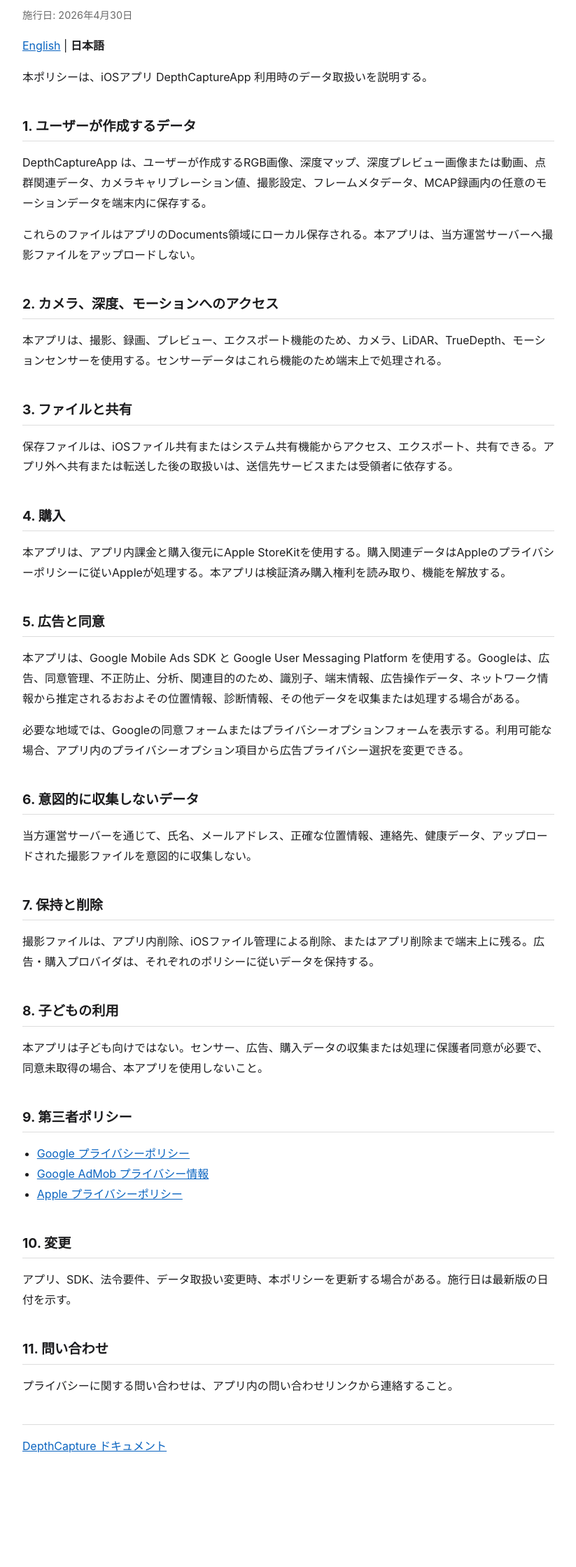
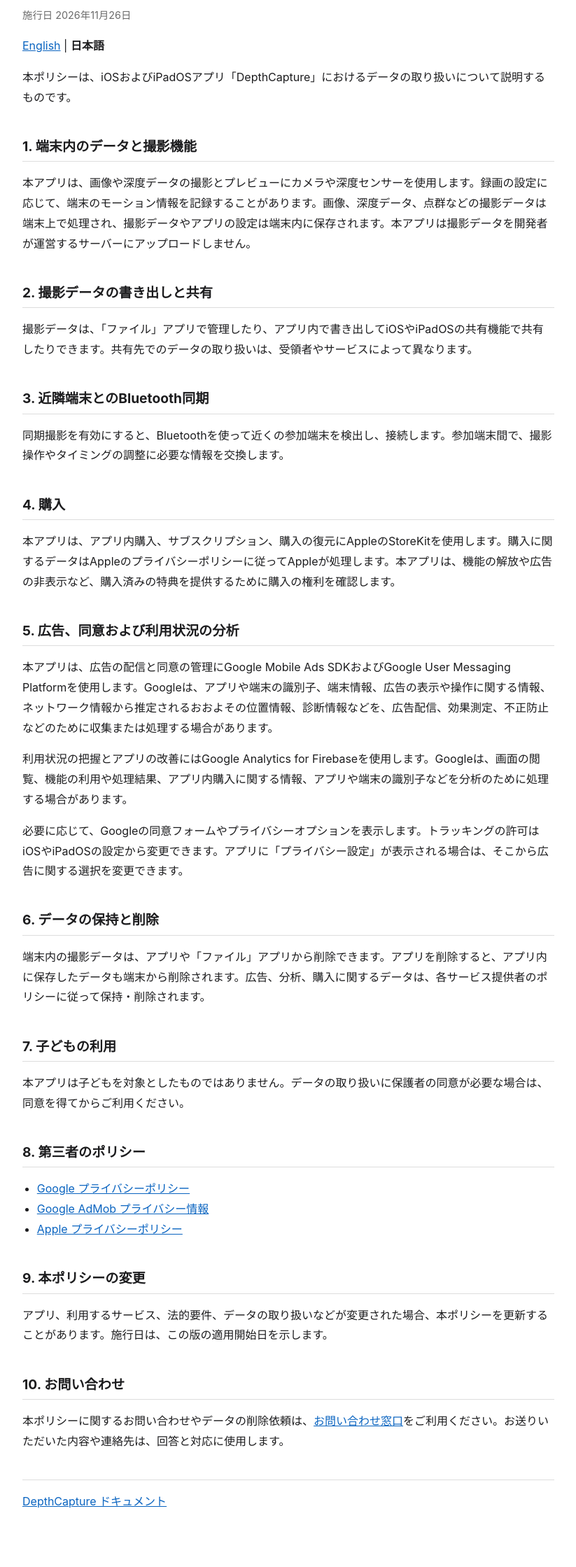
Before and after one commit to hrhrkeee/hrhrkeee.github.io, a plain HTML site: page DepthCaptureLab/privacy-policy/ja.html in a window 1280 px wide. Shown: the part 140-2379 px from the top of the page at 70% size, without its empty margins (228-1051 px from the left). Before the commit the page ends 2300 px from the top, so only its background shows below. Drawn offline with Linux system fonts and the light colour scheme.

Commit message:
DepthCaptureの更新

```diff
--- a/DepthCaptureLab/privacy-policy/ja.html
+++ b/DepthCaptureLab/privacy-policy/ja.html
@@ -3,58 +3,55 @@
 <head>
 <meta charset="utf-8">
 <meta name="viewport" content="width=device-width, initial-scale=1">
-<title>プライバシーポリシー | DepthCaptureApp</title>
+<title>プライバシーポリシー | DepthCapture</title>
 <link rel="stylesheet" href="../../assets/style.css">
 </head>
 <body>
-<p><strong>DepthCaptureApp</strong></p>
+<p><strong>DepthCapture</strong></p>
 <h1>プライバシーポリシー</h1>
-<p class="updated">施行日: 2026年4月30日</p>
+<p class="updated">施行日 <time datetime="2026-11-26">2026年11月26日</time></p>
 
 <nav id="langnav"
      data-langs='[{"code":"en","label":"English"},{"code":"ja","label":"日本語"}]'
      data-current="ja"></nav>
 
-<p>本ポリシーは、iOSアプリ DepthCaptureApp 利用時のデータ取扱いを説明する。</p>
+<p>本ポリシーは、iOSおよびiPadOSアプリ「DepthCapture」におけるデータの取り扱いについて説明するものです。</p>
 
-<h2>1. ユーザーが作成するデータ</h2>
-<p>DepthCaptureApp は、ユーザーが作成するRGB画像、深度マップ、深度プレビュー画像または動画、点群関連データ、カメラキャリブレーション値、撮影設定、フレームメタデータ、MCAP録画内の任意のモーションデータを端末内に保存する。</p>
-<p>これらのファイルはアプリのDocuments領域にローカル保存される。本アプリは、当方運営サーバーへ撮影ファイルをアップロードしない。</p>
+<h2>1. 端末内のデータと撮影機能</h2>
+<p>本アプリは、画像や深度データの撮影とプレビューにカメラや深度センサーを使用します。録画の設定に応じて、端末のモーション情報を記録することがあります。画像、深度データ、点群などの撮影データは端末上で処理され、撮影データやアプリの設定は端末内に保存されます。本アプリは撮影データを開発者が運営するサーバーにアップロードしません。</p>
 
-<h2>2. カメラ、深度、モーションへのアクセス</h2>
-<p>本アプリは、撮影、録画、プレビュー、エクスポート機能のため、カメラ、LiDAR、TrueDepth、モーションセンサーを使用する。センサーデータはこれら機能のため端末上で処理される。</p>
+<h2>2. 撮影データの書き出しと共有</h2>
+<p>撮影データは、「ファイル」アプリで管理したり、アプリ内で書き出してiOSやiPadOSの共有機能で共有したりできます。共有先でのデータの取り扱いは、受領者やサービスによって異なります。</p>
 
-<h2>3. ファイルと共有</h2>
-<p>保存ファイルは、iOSファイル共有またはシステム共有機能からアクセス、エクスポート、共有できる。アプリ外へ共有または転送した後の取扱いは、送信先サービスまたは受領者に依存する。</p>
+<h2>3. 近隣端末とのBluetooth同期</h2>
+<p>同期撮影を有効にすると、Bluetoothを使って近くの参加端末を検出し、接続します。参加端末間で、撮影操作やタイミングの調整に必要な情報を交換します。</p>
 
 <h2>4. 購入</h2>
-<p>本アプリは、アプリ内課金と購入復元にApple StoreKitを使用する。購入関連データはAppleのプライバシーポリシーに従いAppleが処理する。本アプリは検証済み購入権利を読み取り、機能を解放する。</p>
+<p>本アプリは、アプリ内購入、サブスクリプション、購入の復元にAppleのStoreKitを使用します。購入に関するデータはAppleのプライバシーポリシーに従ってAppleが処理します。本アプリは、機能の解放や広告の非表示など、購入済みの特典を提供するために購入の権利を確認します。</p>
 
-<h2>5. 広告と同意</h2>
-<p>本アプリは、Google Mobile Ads SDK と Google User Messaging Platform を使用する。Googleは、広告、同意管理、不正防止、分析、関連目的のため、識別子、端末情報、広告操作データ、ネットワーク情報から推定されるおおよその位置情報、診断情報、その他データを収集または処理する場合がある。</p>
-<p>必要な地域では、Googleの同意フォームまたはプライバシーオプションフォームを表示する。利用可能な場合、アプリ内のプライバシーオプション項目から広告プライバシー選択を変更できる。</p>
+<h2>5. 広告、同意および利用状況の分析</h2>
+<p>本アプリは、広告の配信と同意の管理にGoogle Mobile Ads SDKおよびGoogle User Messaging Platformを使用します。Googleは、アプリや端末の識別子、端末情報、広告の表示や操作に関する情報、ネットワーク情報から推定されるおおよその位置情報、診断情報などを、広告配信、効果測定、不正防止などのために収集または処理する場合があります。</p>
+<p>利用状況の把握とアプリの改善にはGoogle Analytics for Firebaseを使用します。Googleは、画面の閲覧、機能の利用や処理結果、アプリ内購入に関する情報、アプリや端末の識別子などを分析のために処理する場合があります。</p>
+<p>必要に応じて、Googleの同意フォームやプライバシーオプションを表示します。トラッキングの許可はiOSやiPadOSの設定から変更できます。アプリに「プライバシー設定」が表示される場合は、そこから広告に関する選択を変更できます。</p>
 
-<h2>6. 意図的に収集しないデータ</h2>
-<p>当方運営サーバーを通じて、氏名、メールアドレス、正確な位置情報、連絡先、健康データ、アップロードされた撮影ファイルを意図的に収集しない。</p>
+<h2>6. データの保持と削除</h2>
+<p>端末内の撮影データは、アプリや「ファイル」アプリから削除できます。アプリを削除すると、アプリ内に保存したデータも端末から削除されます。広告、分析、購入に関するデータは、各サービス提供者のポリシーに従って保持・削除されます。</p>
 
-<h2>7. 保持と削除</h2>
-<p>撮影ファイルは、アプリ内削除、iOSファイル管理による削除、またはアプリ削除まで端末上に残る。広告・購入プロバイダは、それぞれのポリシーに従いデータを保持する。</p>
+<h2>7. 子どもの利用</h2>
+<p>本アプリは子どもを対象としたものではありません。データの取り扱いに保護者の同意が必要な場合は、同意を得てからご利用ください。</p>
 
-<h2>8. 子どもの利用</h2>
-<p>本アプリは子ども向けではない。センサー、広告、購入データの収集または処理に保護者同意が必要で、同意未取得の場合、本アプリを使用しないこと。</p>
-
-<h2>9. 第三者ポリシー</h2>
+<h2>8. 第三者のポリシー</h2>
 <ul>
 <li><a href="https://policies.google.com/privacy?hl=ja">Google プライバシーポリシー</a></li>
 <li><a href="https://support.google.com/admob/answer/6128543?hl=ja">Google AdMob プライバシー情報</a></li>
 <li><a href="https://www.apple.com/jp/legal/privacy/">Apple プライバシーポリシー</a></li>
 </ul>
 
-<h2>10. 変更</h2>
-<p>アプリ、SDK、法令要件、データ取扱い変更時、本ポリシーを更新する場合がある。施行日は最新版の日付を示す。</p>
+<h2>9. 本ポリシーの変更</h2>
+<p>アプリ、利用するサービス、法的要件、データの取り扱いなどが変更された場合、本ポリシーを更新することがあります。施行日は、この版の適用開始日を示します。</p>
 
-<h2>11. 問い合わせ</h2>
-<p>プライバシーに関する問い合わせは、アプリ内の問い合わせリンクから連絡すること。</p>
+<h2>10. お問い合わせ</h2>
+<p>本ポリシーに関するお問い合わせやデータの削除依頼は、<a href="../DepthCaptureLab.html#contact">お問い合わせ窓口</a>をご利用ください。お送りいただいた内容や連絡先は、回答と対応に使用します。</p>
 
 <hr>
 <p><a href="../DepthCaptureLab.html">DepthCapture ドキュメント</a></p>
```
Also changed, not shown: DepthCaptureLab/DepthCaptureLab.html (+5 -1 lines), DepthCaptureLab/privacy-policy/en.html (+24 -27 lines).
